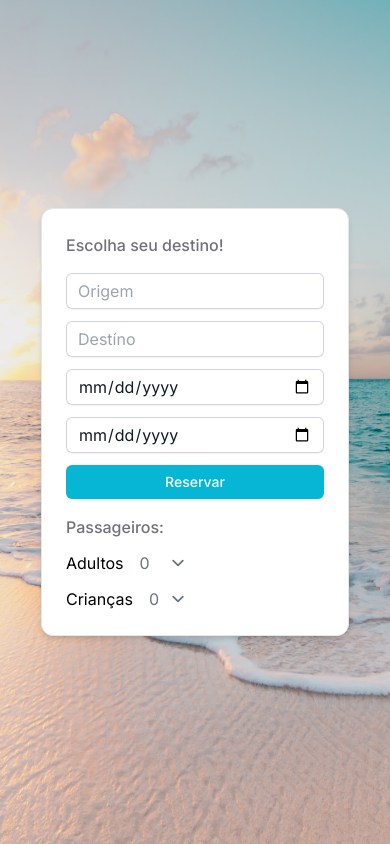
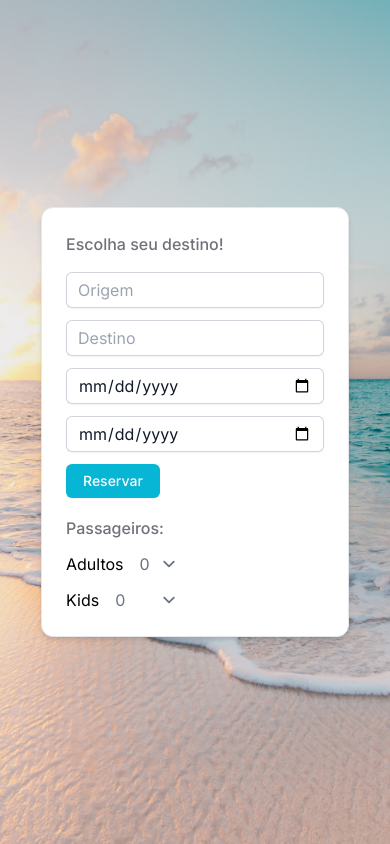
Before and after one commit to hellzz13/travel-app, a Next.js app: page / in a window 390 px wide. Built offline with nearby package versions, Linux system fonts and the light colour scheme.

Commit message:
finalizando validações

```diff
--- a/package.json
+++ b/package.json
@@ -22,7 +22,6 @@
     "react-dom": "18.2.0",
     "react-hook-form": "^7.45.1",
     "react-icons": "^4.10.1",
-    "react-input-mask": "3.0.0-alpha.2",
     "tailwindcss": "3.3.2",
     "typescript": "5.1.6",
     "zod": "^3.21.4"
--- a/src/components/Inputs/InputBase/index.tsx
+++ /dev/null
@@ -1,19 +0,0 @@
-import { InputHTMLAttributes } from "react";
-
-type ITextInput = InputHTMLAttributes<HTMLInputElement> & {
-  title: string;
-};
-
-export default function InputBase({ title, ...props }: ITextInput) {
-  return (
-    <>
-      <label className="sr-only">{title}</label>
-      <div className="relative rounded-md shadow-sm">
-        <input
-          className="form-input block w-full rounded-md border-0 py-1.5 text-gray-900 ring-1 ring-inset ring-gray-300 placeholder:text-gray-400 focus:ring-2 focus:ring-inset focus:ring-indigo-600 sm:text-sm sm:leading-6"
-          {...props}
-        />
-      </div>
-    </>
-  );
-}
--- a/src/components/Inputs/InputSelect/index.tsx
+++ /dev/null
@@ -1,28 +0,0 @@
-import { SelectHTMLAttributes } from "react";
-
-type ISelectProps = SelectHTMLAttributes<HTMLInputElement> & {
-  title: string;
-};
-
-export default function InputSelect({ name, title }: ISelectProps) {
-  return (
-    <div>
-      <div className="rounded-md">
-        <div className="flex items-center gap-2">
-          <label htmlFor={name}>{title}</label>
-          <select
-            name={name}
-            id={name}
-            className="block w-full rounded-md border-0 bg-transparent py-0 pl-2 pr-7 text-gray-500 focus:ring-2 focus:ring-inset focus:ring-indigo-600 sm:text-sm"
-          >
-            <option>0</option>
-            <option>01</option>
-            <option>02</option>
-            <option>03</option>
-            <option>04</option>
-          </select>
-        </div>
-      </div>
-    </div>
-  );
-}
--- a/src/components/ItemDetailCheckout/index.tsx
+++ b/src/components/ItemDetailCheckout/index.tsx
@@ -39,7 +39,7 @@ export default function ItemDetailCheckout() {
               className="group inline-flex w-full items-center justify-center rounded-md bg-cyan-500 px-6 py-4 text-lg font-semibold text-white transition-all duration-200 ease-in-out focus:shadow hover:bg-gray-800"
             >
               Confirmar
-              <BsArrowRightShort />
+              <BsArrowRightShort className="group-hover:ml-8 ml-4 h-6 w-6 transition-all" />
             </button>
           </div>
         </div>
--- a/src/components/SelectTravelBox/index.tsx
+++ b/src/components/SelectTravelBox/index.tsx
@@ -2,42 +2,180 @@
 
 import { useRouter } from "next/navigation";
 import PrimaryButton from "../Button/PrimaryButton";
-import Input from "../Inputs/InputBase";
-import InputSelect from "../Inputs/InputSelect";
+
+import { useForm } from "react-hook-form";
+import { z } from "zod";
+import { zodResolver } from "@hookform/resolvers/zod";
+import { useCallback } from "react";
 
 export default function SelectTravelBox() {
   const { push } = useRouter();
 
+  const StartTravelSchema = z.object({
+    origin: z
+      .string()
+      .min(3, { message: "Minimo 3 caracteres" })
+      .nonempty("Nome é obrigatório"),
+    destiny: z
+      .string()
+      .min(3, { message: "Minimo 3 caracteres" })
+      .nonempty("Destino é obrigatório"),
+    dateOrigin: z.string().nonempty("Selecione um data"),
+    dateDestiny: z.string().nonempty("Selecione uma data"),
+    adult: z.string().min(2, { message: "selecione um valor" }).nonempty(),
+    kids: z.string(),
+  });
+
+  type StartTravelFormData = z.infer<typeof StartTravelSchema>;
+
+  const {
+    register,
+    handleSubmit,
+    setValue,
+    formState: { errors },
+  } = useForm<StartTravelFormData>({
+    resolver: zodResolver(StartTravelSchema),
+  });
+
+  const handleStartTravel = useCallback(
+    async (data: StartTravelFormData) => {
+      await console.log(data);
+
+      push("/checkout");
+    },
+    [push]
+  );
+
+  console.log("errors", errors);
+
   return (
-    <div className="rounded-xl border text-black p-6 shadow-md bg-white z-20 mx-5">
+    <form
+      className="rounded-xl border text-black p-6 shadow-md bg-white z-20 mx-5"
+      onSubmit={handleSubmit(handleStartTravel)}
+    >
       <h3 className="font-medium text-base text-zinc-500 mb-4">
         Escolha seu destino!
       </h3>
       <div className="flex flex-col md:flex-row gap-3">
-        <Input title="Origem" name="origin" placeholder="Origem" />
-        <Input title="Destino" name="destiny" placeholder="Destíno" />
-        <Input
-          title="Data ida"
-          name="dateOrigin"
-          type="date"
-          placeholder="Data ida"
-        />
-        <Input
-          title="Data volta"
-          name="dateDestiny"
-          type="date"
-          placeholder="Data volta"
-        />
+        <label className="sr-only">Origem</label>
+        <div className="relative">
+          <input
+            {...register("origin")}
+            type="text"
+            name="origin"
+            placeholder="Origem"
+            className="form-input block w-full shadow-sm rounded-md border-0 py-1.5 text-gray-900 ring-1 ring-inset ring-gray-300 placeholder:text-gray-400 focus:ring-2 focus:ring-inset focus:ring-indigo-600 sm:text-sm sm:leading-6"
+          />
+          {errors.origin && (
+            <span className="text-red-500 text-sm">
+              {errors.origin.message}
+            </span>
+          )}
+        </div>
 
-        <PrimaryButton title="Reservar" onClick={() => push("/checkout")} />
+        <label className="sr-only">Origem</label>
+        <div className="relative">
+          <input
+            {...register("destiny")}
+            type="text"
+            name="destiny"
+            placeholder="Destino"
+            className="form-input block w-full shadow-sm rounded-md border-0 py-1.5 text-gray-900 ring-1 ring-inset ring-gray-300 placeholder:text-gray-400 focus:ring-2 focus:ring-inset focus:ring-indigo-600 sm:text-sm sm:leading-6"
+          />
+          {errors.destiny && (
+            <span className="text-red-500 text-sm">
+              {errors.destiny.message}
+            </span>
+          )}
+        </div>
+
+        <label className="sr-only">Data ida</label>
+        <div className="relative">
+          <input
+            {...register("dateOrigin")}
+            type="date"
+            name="dateOrigin"
+            placeholder="Data de origem"
+            className="form-input block w-full shadow-sm rounded-md border-0 py-1.5 text-gray-900 ring-1 ring-inset ring-gray-300 placeholder:text-gray-400 focus:ring-2 focus:ring-inset focus:ring-indigo-600 sm:text-sm sm:leading-6"
+          />
+          {errors.dateOrigin && (
+            <span className="text-red-500 text-sm">
+              {errors.dateOrigin.message}
+            </span>
+          )}
+        </div>
+
+        <label className="sr-only">Data volta</label>
+        <div className="relative">
+          <input
+            {...register("dateDestiny")}
+            type="date"
+            name="dateDestiny"
+            placeholder="Data de Destiny"
+            className="form-input block w-full shadow-sm rounded-md border-0 py-1.5 text-gray-900 ring-1 ring-inset ring-gray-300 placeholder:text-gray-400 focus:ring-2 focus:ring-inset focus:ring-indigo-600 sm:text-sm sm:leading-6"
+          />
+          {errors.dateDestiny && (
+            <span className="text-red-500 text-sm">
+              {errors.dateDestiny.message}
+            </span>
+          )}
+        </div>
+        <div className="h-9">
+          <PrimaryButton title="Reservar" />
+        </div>
       </div>
       <div className="flex sm:items-center mt-4 items-start justify-center flex-col sm:flex-row gap-3">
         <p className="font-medium text-base text-zinc-500">Passageiros:</p>
         <div className="flex flex-col sm:flex-row gap-3">
-          <InputSelect title="Adultos" name="adult" placeholder="Adultos" />
-          <InputSelect title="Crianças" name="kids" placeholder="Crianças" />
+          <div className="rounded-md">
+            <div className="flex items-center gap-2">
+              <label>Adultos</label>
+              <select
+                {...register("adult")}
+                name="adult"
+                className="block w-full rounded-md border-0 bg-transparent py-0 pl-2 pr-7 text-gray-500 focus:ring-2 focus:ring-inset focus:ring-indigo-600 sm:text-sm"
+              >
+                <option value={""} selected>
+                  0
+                </option>
+                <option value={"01"}>01</option>
+                <option value={"02"}>02</option>
+                <option value={"03"}>03</option>
+                <option value={"04"}>04</option>
+              </select>
+            </div>
+            {errors.adult && (
+              <span className="text-red-500 text-sm">
+                {errors.adult.message}
+              </span>
+            )}
+          </div>
+
+          <div className="rounded-md">
+            <div className="flex items-center gap-2">
+              <label>Kids</label>
+              <select
+                {...register("kids")}
+                name="kids"
+                className="block w-full rounded-md border-0 bg-transparent py-0 pl-2 pr-7 text-gray-500 focus:ring-2 focus:ring-inset focus:ring-indigo-600 sm:text-sm"
+              >
+                <option value={""} selected>
+                  0
+                </option>
+                <option value={"01"}>01</option>
+                <option value={"02"}>02</option>
+                <option value={"03"}>03</option>
+                <option value={"04"}>04</option>
+              </select>
+            </div>
+            {errors.kids && (
+              <span className="text-red-500 text-sm">
+                {errors.kids.message}
+              </span>
+            )}
+          </div>
         </div>
       </div>
-    </div>
+    </form>
   );
 }
```
Also changed, not shown: src/app/checkout/page.tsx (+40 -40 lines), src/components/ItemDetailCheckout/CardCheckout/index.tsx (+0 -23 lines), src/utils/masks.ts (added, +11 -0 lines), 1 other file (tests, documents, lock files or other folders).
